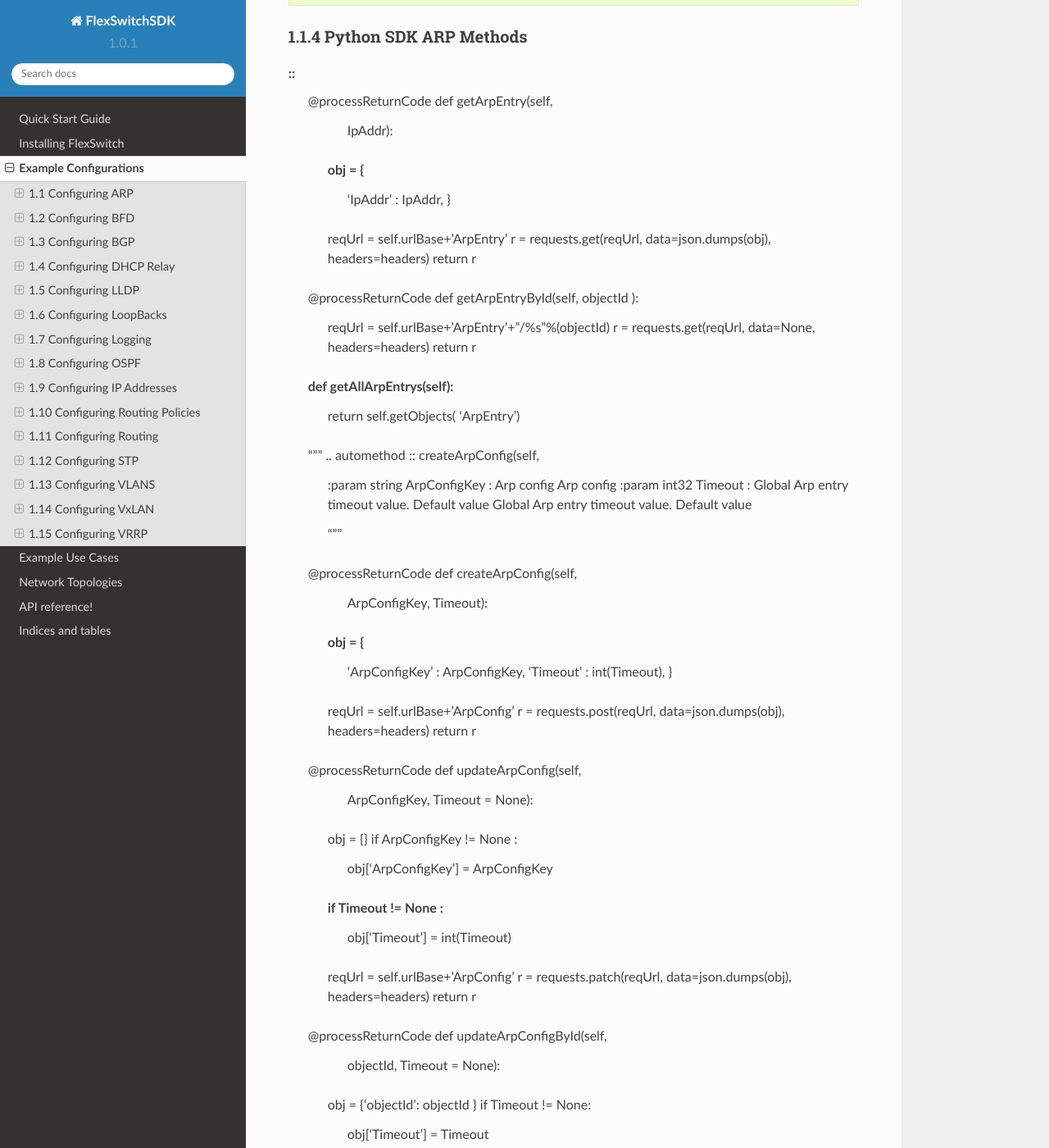
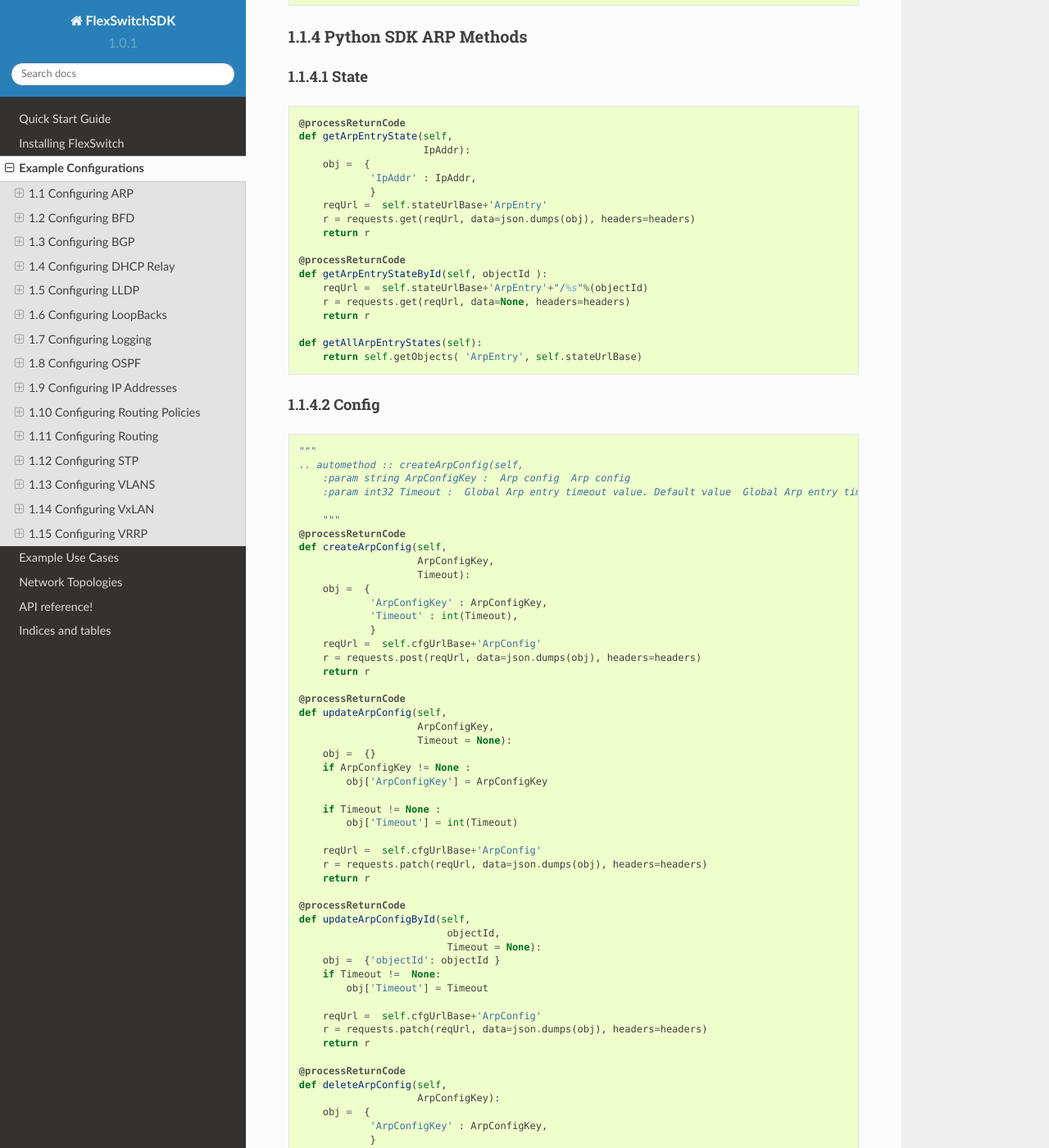
Before and after one commit to yorktips/flexSdk, a Sphinx documentation site: the page built from gendoc/source/example.rst, in a window 1280 px wide and 1400 px high, scrolled down 6625 px. Shown: the whole window at 82% size. Built offline with Sphinx 7.4.7 and the Read the Docs theme 2.0.0, drawn with Linux system fonts in a browser that asks for light colours; formulas are drawn with MathJax 3; some of the changed text lies outside the part shown.

Commit message:
Updating documents

```diff
--- a/gendoc/source/example.rst
+++ b/gendoc/source/example.rst
@@ -237,7 +237,7 @@ Display via Rest API
 
 
 Display All ARP Entries
-_______________________
+***********************
 
 Utilizing the GetBulk API for ARP, "*ArpEntrys*", we can display all ARP entries learned on the device.
 
@@ -275,7 +275,7 @@ EXAMPLE:
 
 
 Display a specific ARP entry
-____________________________
+****************************
 
 You can return the value of an object based on any of the variables within that object.  For example you can query an ARP entry on any of the follownig parameters:
 
@@ -368,26 +368,34 @@ Output:
 
 Python SDK ARP Methods
 ^^^^^^^^^^^^^^^^^^^^^^
+State
+""""""
+
 ::
+
     @processReturnCode
-    def getArpEntry(self,
-                    IpAddr):
+    def getArpEntryState(self,
+                         IpAddr):
         obj =  {
                 'IpAddr' : IpAddr,
                 }
-        reqUrl =  self.urlBase+'ArpEntry'
+        reqUrl =  self.stateUrlBase+'ArpEntry'
         r = requests.get(reqUrl, data=json.dumps(obj), headers=headers)
         return r
 
     @processReturnCode
-    def getArpEntryById(self, objectId ):
-        reqUrl =  self.urlBase+'ArpEntry'+"/%s"%(objectId)
+    def getArpEntryStateById(self, objectId ):
+        reqUrl =  self.stateUrlBase+'ArpEntry'+"/%s"%(objectId)
         r = requests.get(reqUrl, data=None, headers=headers)
         return r
 
-    def getAllArpEntrys(self):
-        return self.getObjects( 'ArpEntry')
+    def getAllArpEntryStates(self):
+        return self.getObjects( 'ArpEntry', self.stateUrlBase)
 
+Config
+""""""
+
+::
 
     """
     .. automethod :: createArpConfig(self,
@@ -403,7 +411,7 @@ Python SDK ARP Methods
                 'ArpConfigKey' : ArpConfigKey,
                 'Timeout' : int(Timeout),
                 }
-        reqUrl =  self.urlBase+'ArpConfig'
+        reqUrl =  self.cfgUrlBase+'ArpConfig'
         r = requests.post(reqUrl, data=json.dumps(obj), headers=headers)
         return r
 
@@ -418,7 +426,7 @@ Python SDK ARP Methods
         if Timeout != None :
             obj['Timeout'] = int(Timeout)
 
-        reqUrl =  self.urlBase+'ArpConfig'
+        reqUrl =  self.cfgUrlBase+'ArpConfig'
         r = requests.patch(reqUrl, data=json.dumps(obj), headers=headers)
         return r
 
@@ -430,7 +438,7 @@ Python SDK ARP Methods
         if Timeout !=  None:
             obj['Timeout'] = Timeout
 
-        reqUrl =  self.urlBase+'ArpConfig'
+        reqUrl =  self.cfgUrlBase+'ArpConfig'
         r = requests.patch(reqUrl, data=json.dumps(obj), headers=headers)
         return r
 
@@ -440,13 +448,13 @@ Python SDK ARP Methods
         obj =  {
                 'ArpConfigKey' : ArpConfigKey,
                 }
-        reqUrl =  self.urlBase+'ArpConfig'
+        reqUrl =  self.cfgUrlBase+'ArpConfig'
         r = requests.delete(reqUrl, data=json.dumps(obj), headers=headers)
         return r
 
     @processReturnCode
     def deleteArpConfigById(self, objectId ):
-        reqUrl =  self.urlBase+'ArpConfig'+"/%s"%(objectId)
+        reqUrl =  self.cfgUrlBase+'ArpConfig'+"/%s"%(objectId)
         r = requests.delete(reqUrl, data=None, headers=headers)
         return r
 
@@ -456,18 +464,18 @@ Python SDK ARP Methods
         obj =  {
                 'ArpConfigKey' : ArpConfigKey,
                 }
-        reqUrl =  self.urlBase+'ArpConfig'
+        reqUrl =  self.stateUrlBase+'ArpConfig'
         r = requests.get(reqUrl, data=json.dumps(obj), headers=headers)
         return r
 
     @processReturnCode
     def getArpConfigById(self, objectId ):
-        reqUrl =  self.urlBase+'ArpConfig'+"/%s"%(objectId)
+        reqUrl =  self.stateUrlBase+'ArpConfig'+"/%s"%(objectId)
         r = requests.get(reqUrl, data=None, headers=headers)
         return r
 
     def getAllArpConfigs(self):
-        return self.getObjects( 'ArpConfig')
+        return self.getObjects( 'ArpConfig', self.cfgUrlBase)
 
 
 Configuring BFD
@@ -476,6 +484,9 @@ BFD provides an independent method to validate the operation of the forwarding p
 
 Configuring with Rest API
 ^^^^^^^^^^^^^^^^^^^^^^^^^^
+
+
+
 COMMAND:
 
 ::
@@ -484,6 +495,7 @@ COMMAND:
 OPTIONS:
 
 EXAMPLE:
+
 
 
 Configuring with Python SDK
```
